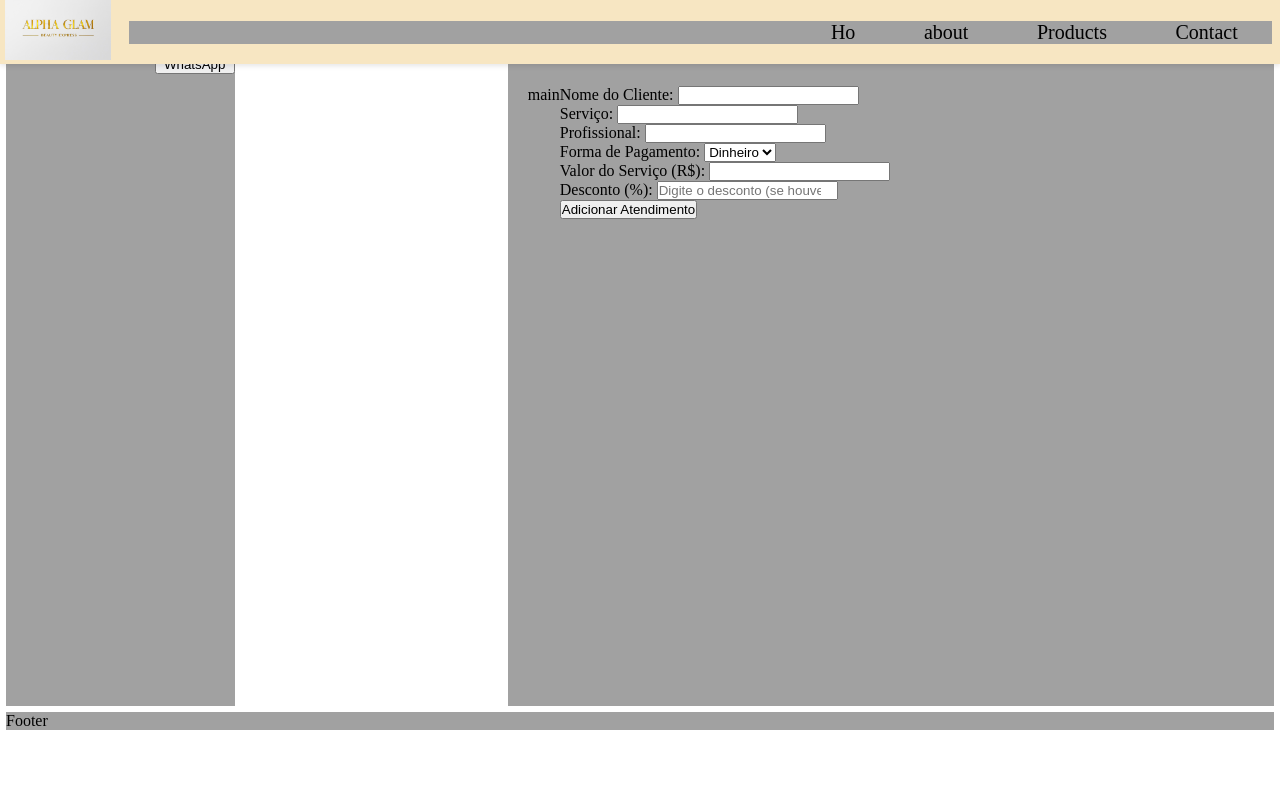
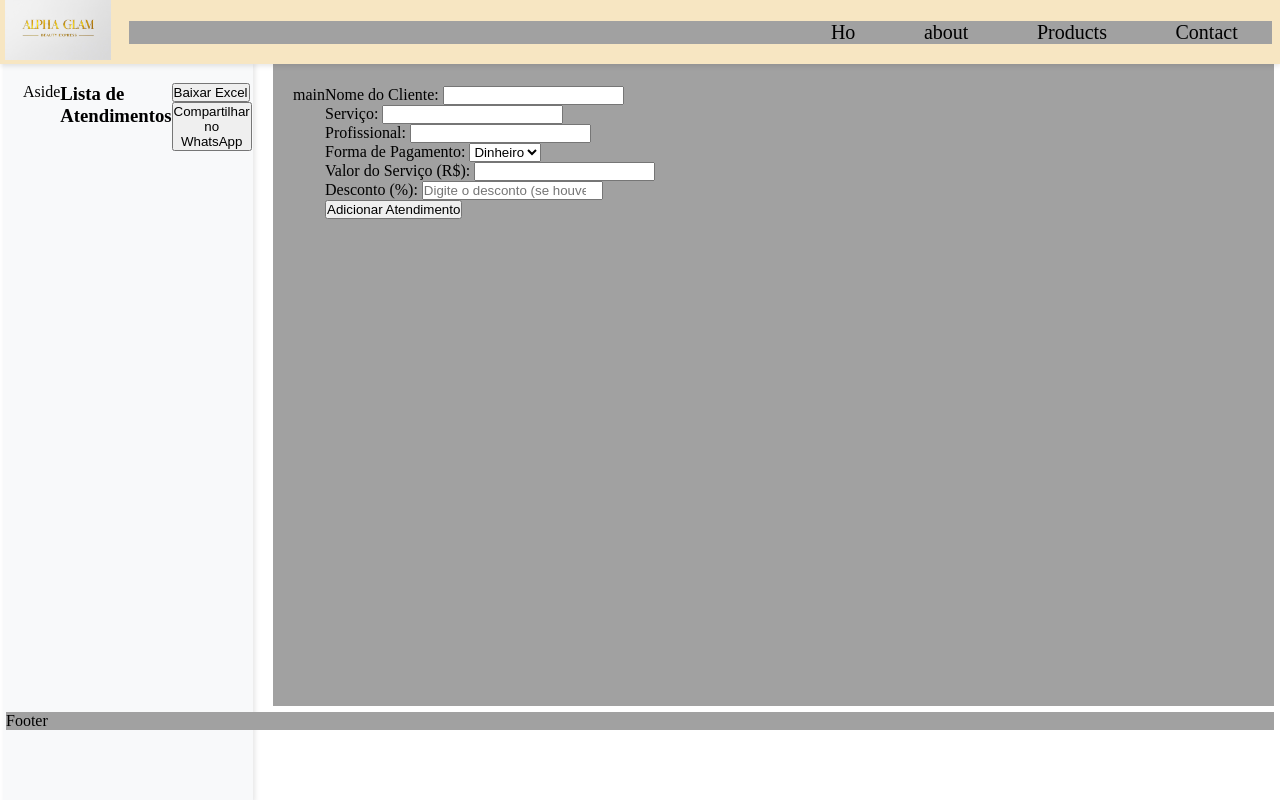
Before and after one commit to robertinho33/site-alphaglam, a PHP site: page /cad_atendimento.html in a window 1280 px wide. Run offline with PHP 8.4, Linux system fonts and the light colour scheme.

Commit message:
Update style.css

```diff
--- a/css/ladies/style.css
+++ b/css/ladies/style.css
@@ -172,7 +172,18 @@ footer {
 	/* flex-basis – Tamanho inicial do item.           */
 	flex: 1 1 100vw;
 }
-
+/* Estilo para o aside fixo */
+aside {
+    position: fixed; /* Fixa o aside à esquerda */
+    top: 60px; /* Espaço suficiente para não sobrepor o header */
+    left: 0;
+    width: 250px; /* Largura do aside */
+    height: calc(100vh - 60px); /* Altura ajustada para não cobrir o header */
+    background-color: #f8f9fa;
+    padding: 20px;
+    box-shadow: 2px 0 5px rgba(0, 0, 0, 0.1);
+    z-index: 10; /* Prioridade menor que o header */
+}
 a {
 	/* Remove a decoração padrão do elemento. */
 	text-decoration: none;
```
